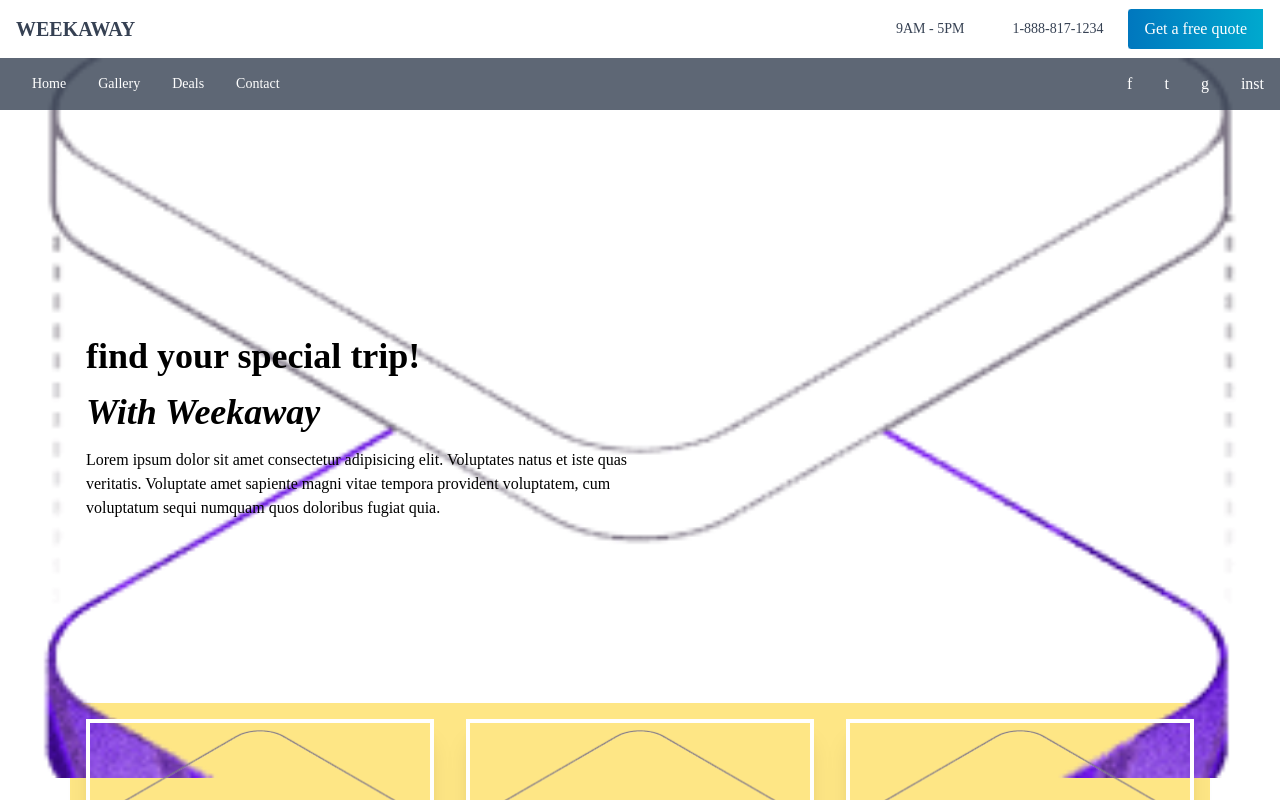
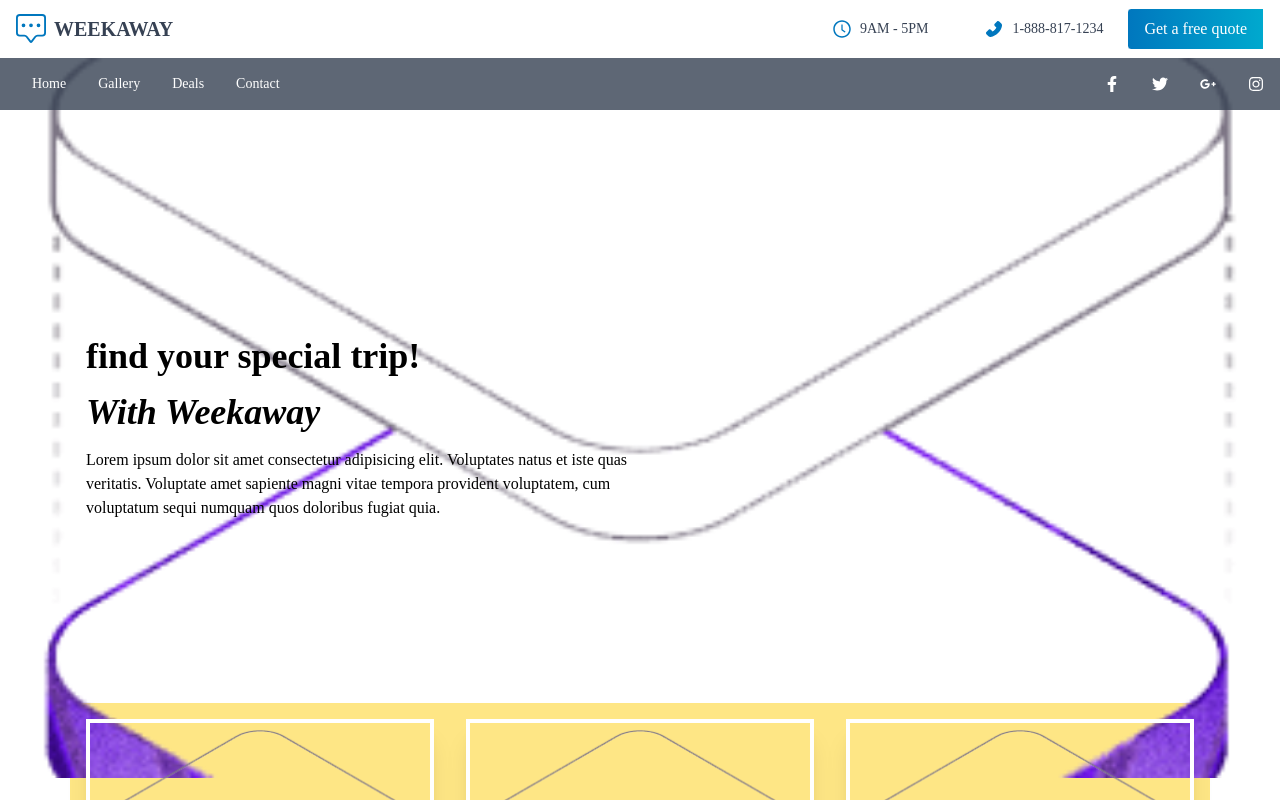
Before and after one commit to ayyub-humeid/trip_booking_with_react, a React (Vite) app: page / in a window 1280 px wide. Shown: the top 800 px of the page. Built offline with nearby package versions, Linux system fonts and the light colour scheme.

Commit message:
feat: enhance navigation with icons and hover effects

```diff
--- a/src/components/Navbar.jsx
+++ b/src/components/Navbar.jsx
@@ -1,47 +1,46 @@
 import React, { useState } from "react";
-// import {
-//     FaFacebookF,
-//     FaTwitter,
-//     FaGooglePlusG,
-//     FaInstagram,
-// FaBars
-// } from 'react-icons/fa';
+import {
+  FaFacebookF,
+  FaTwitter,
+  FaGooglePlusG,
+  FaInstagram,
+  FaBars,
+} from "react-icons/fa";
+
 const Navbar = () => {
   const [nav, setNav] = useState(false);
   const handleNav = () => {
-    console.log("sdsd");
     setNav(!nav);
   };
 
   return (
     <div className="w-full min-h-[50px] items-center flex justify-between bg-gray-700/80 absolute text-white z-10">
       <ul className="hidden sm:flex px-4">
-        <li>
-          <a href="/">Home</a>
+        <li className="relative group">
+          <a href="/" className="transition-colors duration-200 hover:text-[var(--primary-light)]">Home</a>
+          <span className="absolute left-0 -bottom-1 h-[2px] w-0 bg-[var(--primary-light)] transition-all duration-300 group-hover:w-full"></span>
         </li>
-        <li>
-          <a href="#gallery">Gallery</a>
+        <li className="relative group">
+          <a href="#gallery" className="transition-colors duration-200 hover:text-[var(--primary-light)]">Gallery</a>
+          <span className="absolute left-0 -bottom-1 h-[2px] w-0 bg-[var(--primary-light)] transition-all duration-300 group-hover:w-full"></span>
         </li>
-        <li>
-          <a href="#deals">Deals</a>
+        <li className="relative group">
+          <a href="#deals" className="transition-colors duration-200 hover:text-[var(--primary-light)]">Deals</a>
+          <span className="absolute left-0 -bottom-1 h-[2px] w-0 bg-[var(--primary-light)] transition-all duration-300 group-hover:w-full"></span>
         </li>
-        <li>
-          <a href="#contact">Contact</a>
+        <li className="relative group">
+          <a href="#contact" className="transition-colors duration-200 hover:text-[var(--primary-light)]">Contact</a>
+          <span className="absolute left-0 -bottom-1 h-[2px] w-0 bg-[var(--primary-light)] transition-all duration-300 group-hover:w-full"></span>
         </li>
       </ul>
       <div className="flex justify-between">
-        {/* <FaFacebookF />
-        <FaTwitter />
-        <FaGooglePlusG />
-        <FaInstagram /> */}
-        <span className="mx-4">f</span>
-        <span className="mx-4">t</span>
-        <span className="mx-4">g</span>
-        <span className="mx-4">inst</span>
+        <FaFacebookF className="mx-4 cursor-pointer hover:text-[var(--primary-light)] transition-colors duration-200 hover:scale-125 transform" />
+        <FaTwitter className="mx-4 cursor-pointer hover:text-[var(--primary-light)] transition-colors duration-200 hover:scale-125 transform" />
+        <FaGooglePlusG className="mx-4 cursor-pointer hover:text-[var(--primary-light)] transition-colors duration-200 hover:scale-125 transform" />
+        <FaInstagram className="mx-4 cursor-pointer hover:text-[var(--primary-light)] transition-colors duration-200 hover:scale-125 transform" />
       </div>
       <div onClick={handleNav} className="sm:hidden z-10">
-        {/* <FaBar size={20} className="mr-4 cursor-pointer"/> */}
-        <span>___</span>
+        <FaBars size={20} className="mr-4 cursor-pointer" />
       </div>
       {/* mobile menu */}
       <div
--- a/src/components/TopBar.jsx
+++ b/src/components/TopBar.jsx
@@ -1,24 +1,33 @@
 import React from "react";
-// import {AiFillPhone, AiOutlineClockCircle} from "react-icons/ai";
-// import { BsChatSquareDots } from "react/icons/bs";
+import { AiFillPhone, AiOutlineClockCircle } from "react-icons/ai";
+import { BsChatSquareDots } from "react-icons/bs";
 
 const TopBar = () => {
   return (
     <div className="flex justify-between items-center px-4 py-2">
       <div className="flex items-center gap-2">
-        {/* <BsChatSquareDots className={text-[var(--primary-dark)]} size={30} /> */}
+        <BsChatSquareDots
+          className="text-[var(--primary-dark)]"
+          size={30}
+        />
         <h1 className="text-xl font-bold text-gray-700">WEEKAWAY</h1>
       </div>
       <div className="flex ">
         <div className="hidden md:flex items-center px-6">
-          {/* <AiOutlineClockCircle size={20} className={mx-2 text-[var(--primary-dark)]} /> */}
+          <AiOutlineClockCircle
+            size={20}
+            className="mx-2 text-[var(--primary-dark)]"
+          />
           <p className="text-sm text-gray-700">9AM - 5PM</p>
         </div>
         <div className="hidden md:flex items-center px-6">
-          {/* <AiFillPhone size={20} className={mx-2 text-[var(--primary-dark)]}  /> */}
+          <AiFillPhone
+            size={20}
+            className="mx-2 text-[var(--primary-dark)]"
+          />
           <p className="text-sm text-gray-700">1-888-817-1234</p>
         </div>
-        <button>Get a free quote</button>
+        <button className="transition-transform duration-200 hover:scale-105 hover:shadow-lg">Get a free quote</button>
       </div>
     </div>
   );
```
